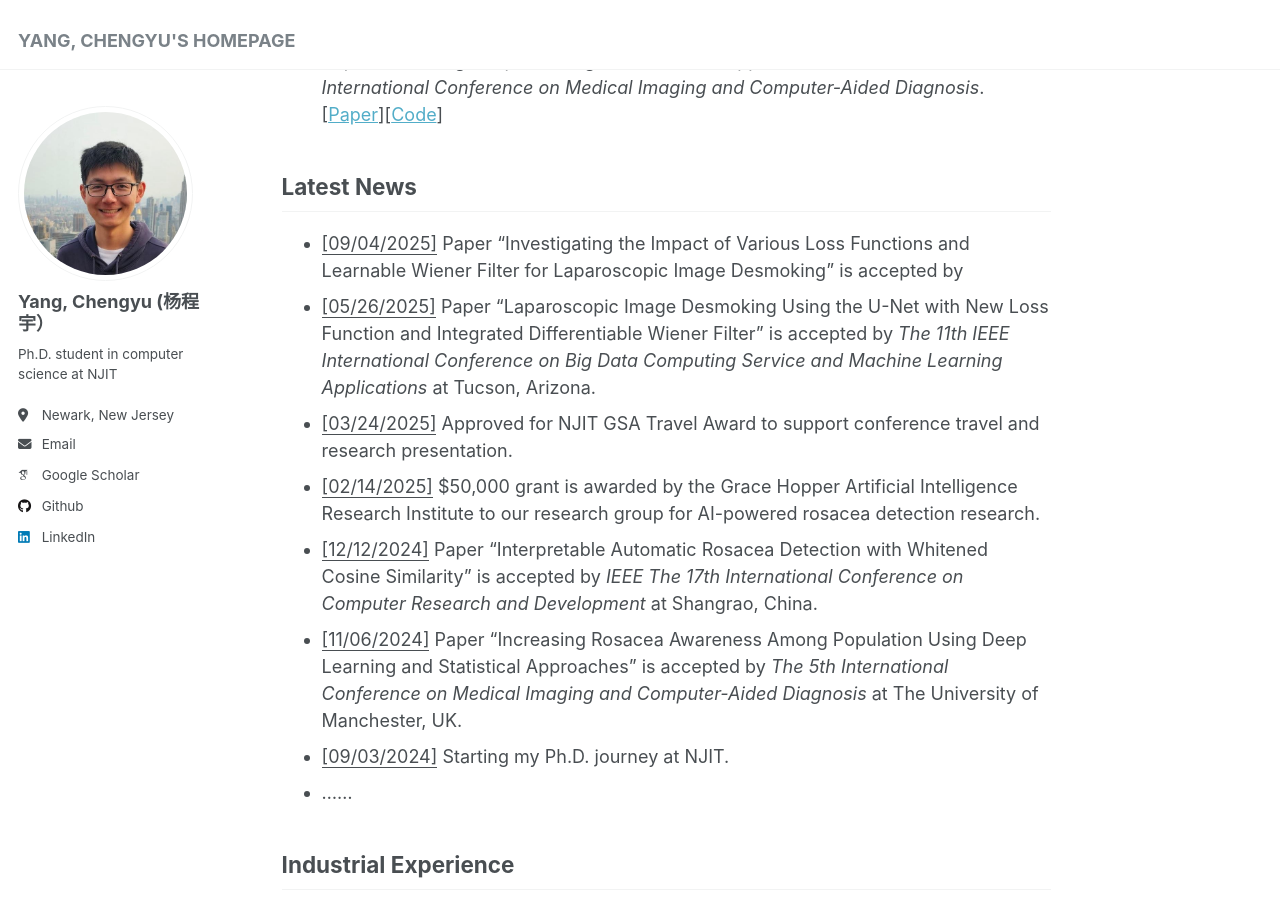
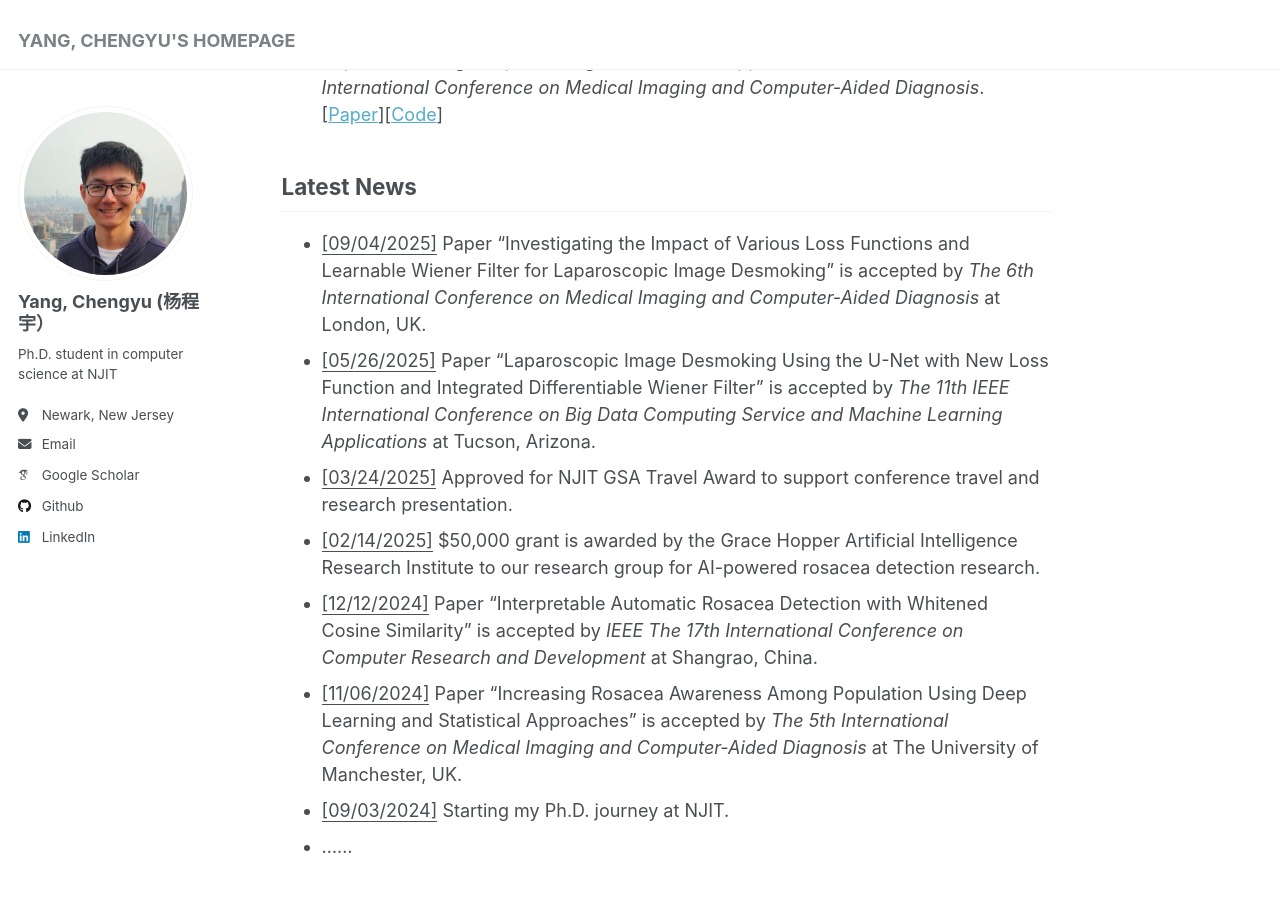
Before and after one commit to chengyuyang-njit/chengyuyang-njit.github.io, a Jekyll site: the page built from _pages/about.md, in a window 1280 px wide and 900 px high, scrolled down 785 px. Built offline with Jekyll 4.4.1, drawn with Linux system fonts in a browser that asks for light colours; some web fonts are replaced.

Commit message:
Update about.md

```diff
--- a/_pages/about.md
+++ b/_pages/about.md
@@ -23,7 +23,7 @@ Publications
 
 Latest News
 ------
-- <u>[09/04/2025]</u> Paper "Investigating the Impact of Various Loss Functions and Learnable Wiener Filter for Laparoscopic Image Desmoking" is accepted by
+- <u>[09/04/2025]</u> Paper "Investigating the Impact of Various Loss Functions and Learnable Wiener Filter for Laparoscopic Image Desmoking" is accepted by <em>The 6th International Conference on Medical Imaging and Computer-Aided Diagnosis</em> at London, UK.
 - <u>[05/26/2025]</u> Paper "Laparoscopic Image Desmoking Using the U-Net with New Loss Function and Integrated Differentiable Wiener Filter" is accepted by <em>The 11th IEEE International Conference on Big Data Computing Service and Machine Learning Applications</em> at Tucson, Arizona.
 - <u>[03/24/2025]</u> Approved for NJIT GSA Travel Award to support conference travel and research presentation.
 - <u>[02/14/2025]</u> $50,000 grant is awarded by the Grace Hopper Artificial Intelligence Research Institute to our research group for AI-powered rosacea detection research.
```
